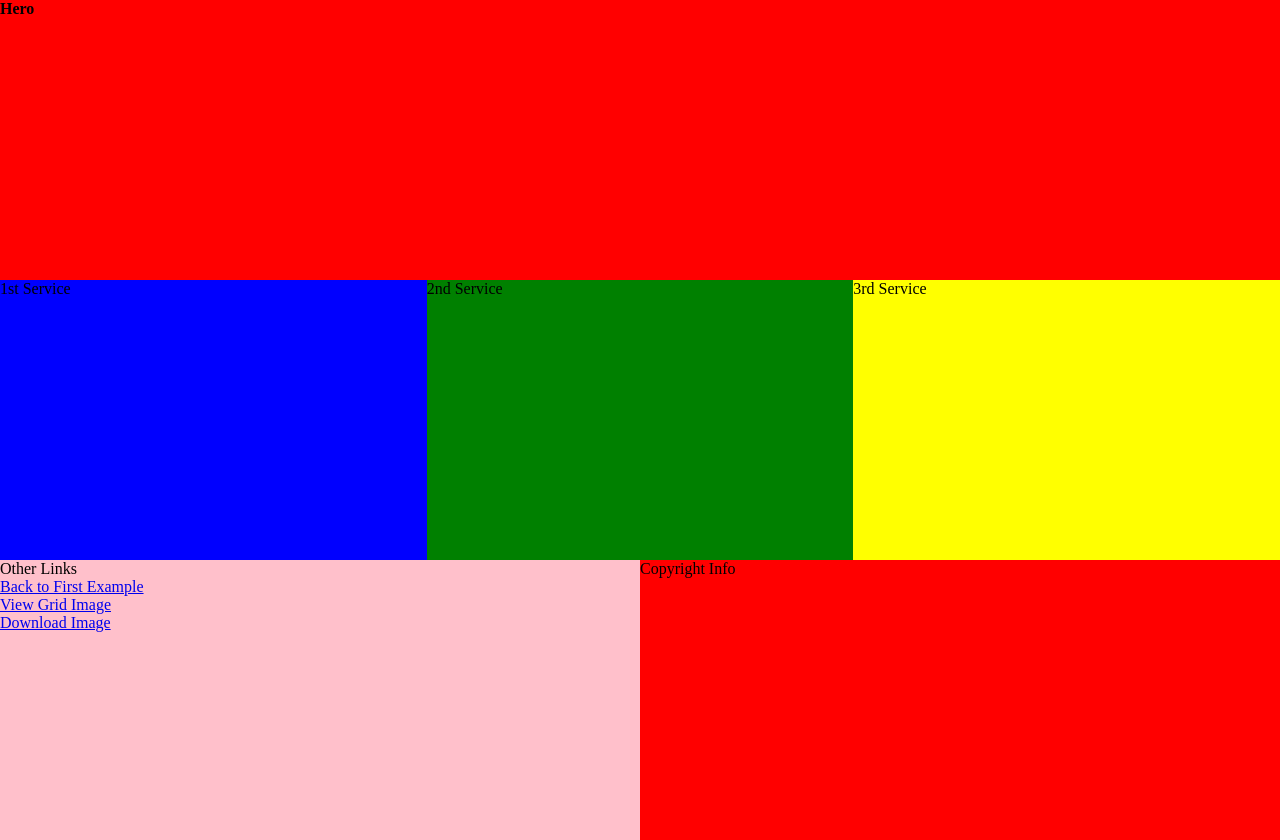
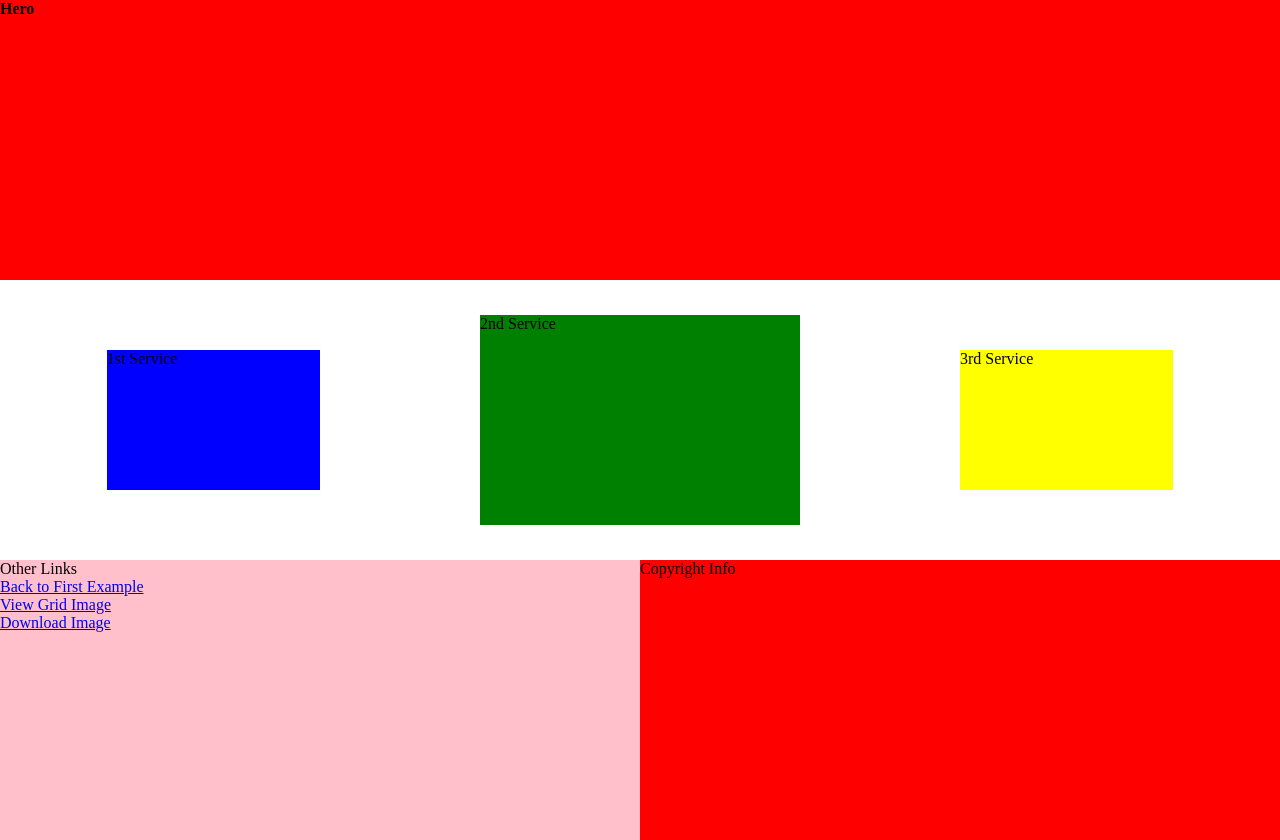
Before and after one commit to KaranPandher/Lets-Learn-Grid-, a plain HTML site: page template-areas.html in a window 1280 px wide. Drawn offline with Linux system fonts and the light colour scheme.

Commit message:
Template Area Resize

```diff
--- a/template-areas.css
+++ b/template-areas.css
@@ -56,3 +56,18 @@ body {
             /* Other links is 50% Copyright info is 50% */
     }
 }
+
+/* Let's try positioning... */
+.first-service,
+.second-service,
+.third-service {
+    width: 50%; /* Based on available cell space */
+    height: 50%;
+    justify-self: center; /* Horizontal position: start, center, end */
+    align-self: center; /* Verticlal position: start, center, end  */
+}
+
+.second-service{
+    width: 75%;
+    height: 75%;
+}
```
